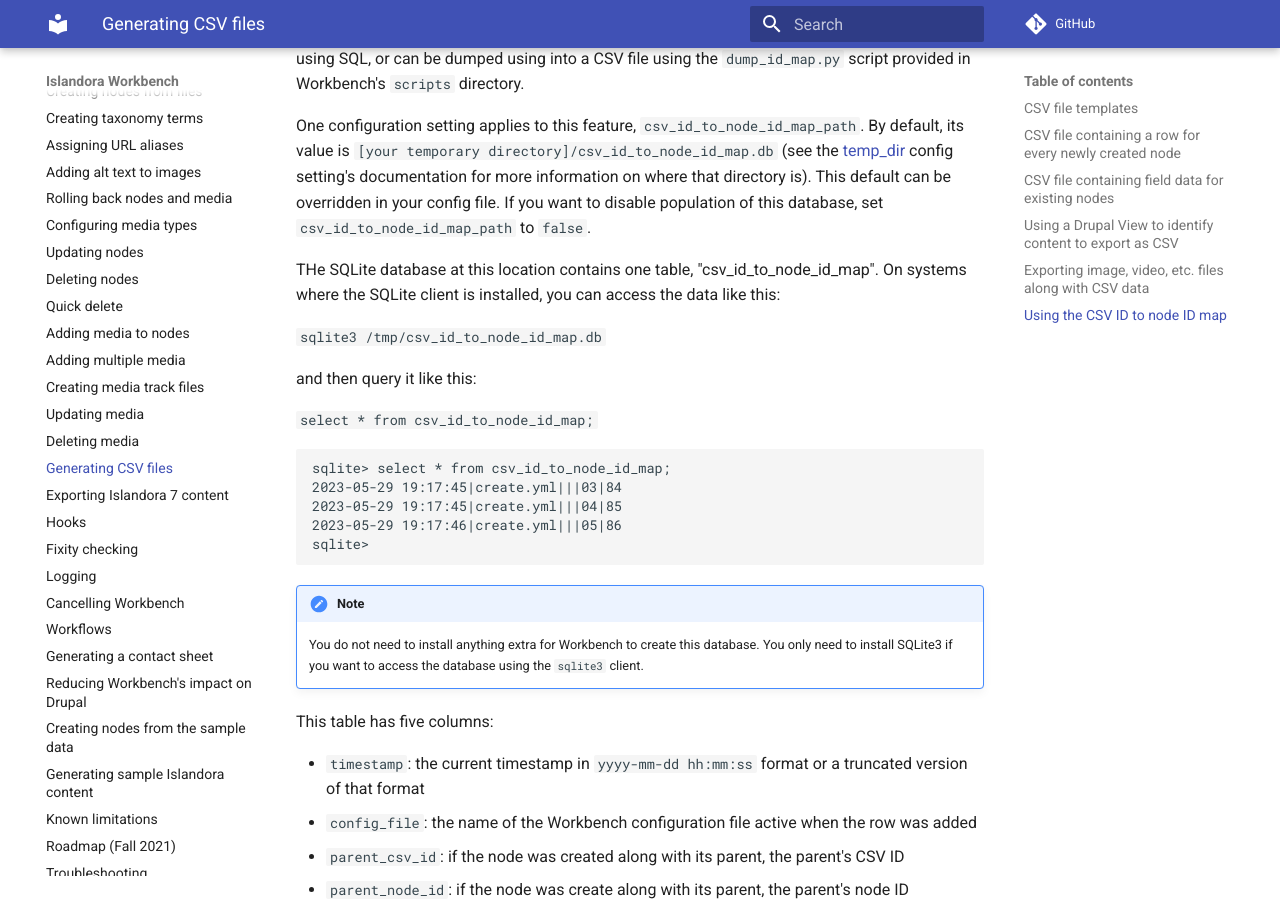
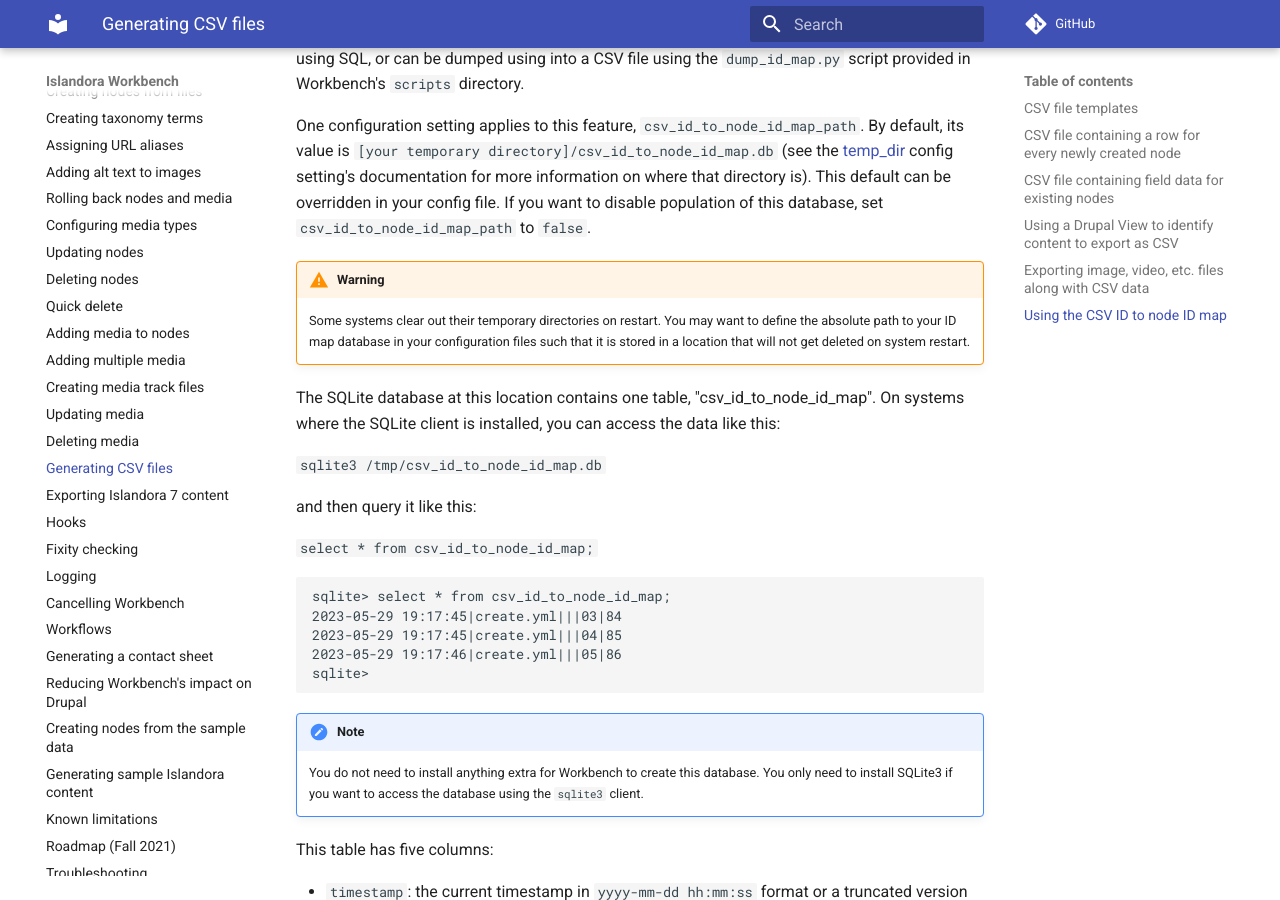
Before and after one commit to mjordan/islandora_workbench_docs, an MkDocs documentation site: the page built from docs/generating_csv_files.md, in a window 1280 px wide and 900 px high, scrolled down 6233 px. Built offline with MkDocs 1.6.1 and Material for MkDocs 9.7.7, drawn with Linux system fonts in a browser that asks for light colours; comment, search, counter and statistics services are not loaded.

Commit message:
Updated the 'Using the CSV ID to node ID map' docs.

```diff
--- a/docs/generating_csv_files.md
+++ b/docs/generating_csv_files.md
@@ -156,7 +156,10 @@
 
 One configuration setting applies to this feature, `csv_id_to_node_id_map_path`. By default, its value is `[your temporary directory]/csv_id_to_node_id_map.db` (see the [temp_dir](/islandora_workbench_docs/configuration/#miscellaneous-settings) config setting's documentation for more information on where that directory is). This default can be overridden in your config file. If you want to disable population of this database, set `csv_id_to_node_id_map_path` to `false`.
 
-THe SQLite database at this location contains one table, "csv_id_to_node_id_map". On systems where the SQLite client is installed, you can access the data like this:
+!!! warning
+    Some systems clear out their temporary directories on restart. You may want to define the absolute path to your ID map database in your configuration files such that it is stored in a location that will not get deleted on system restart.
+
+The SQLite database at this location contains one table, "csv_id_to_node_id_map". On systems where the SQLite client is installed, you can access the data like this:
 
 `sqlite3 /tmp/csv_id_to_node_id_map.db`
 
```
